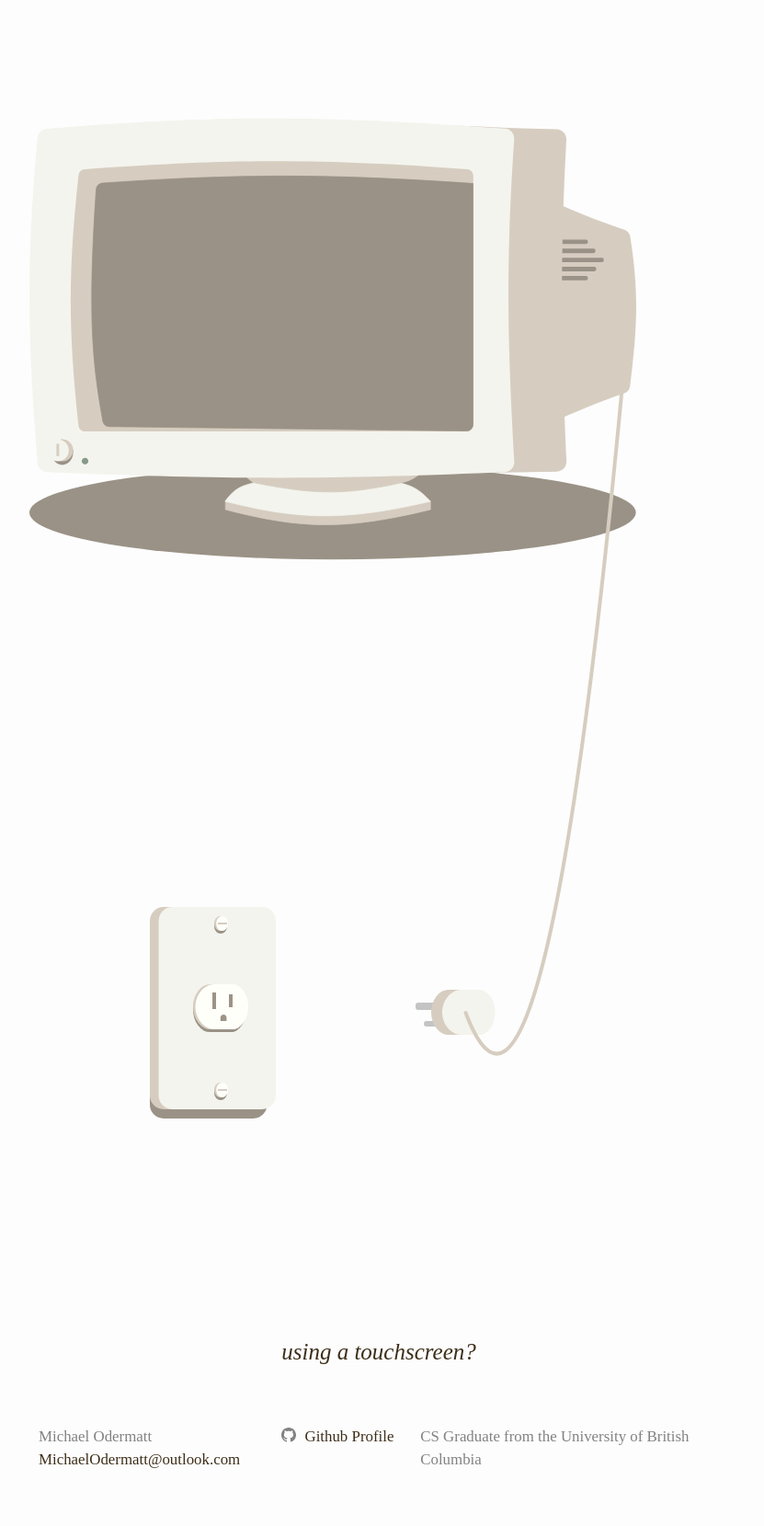
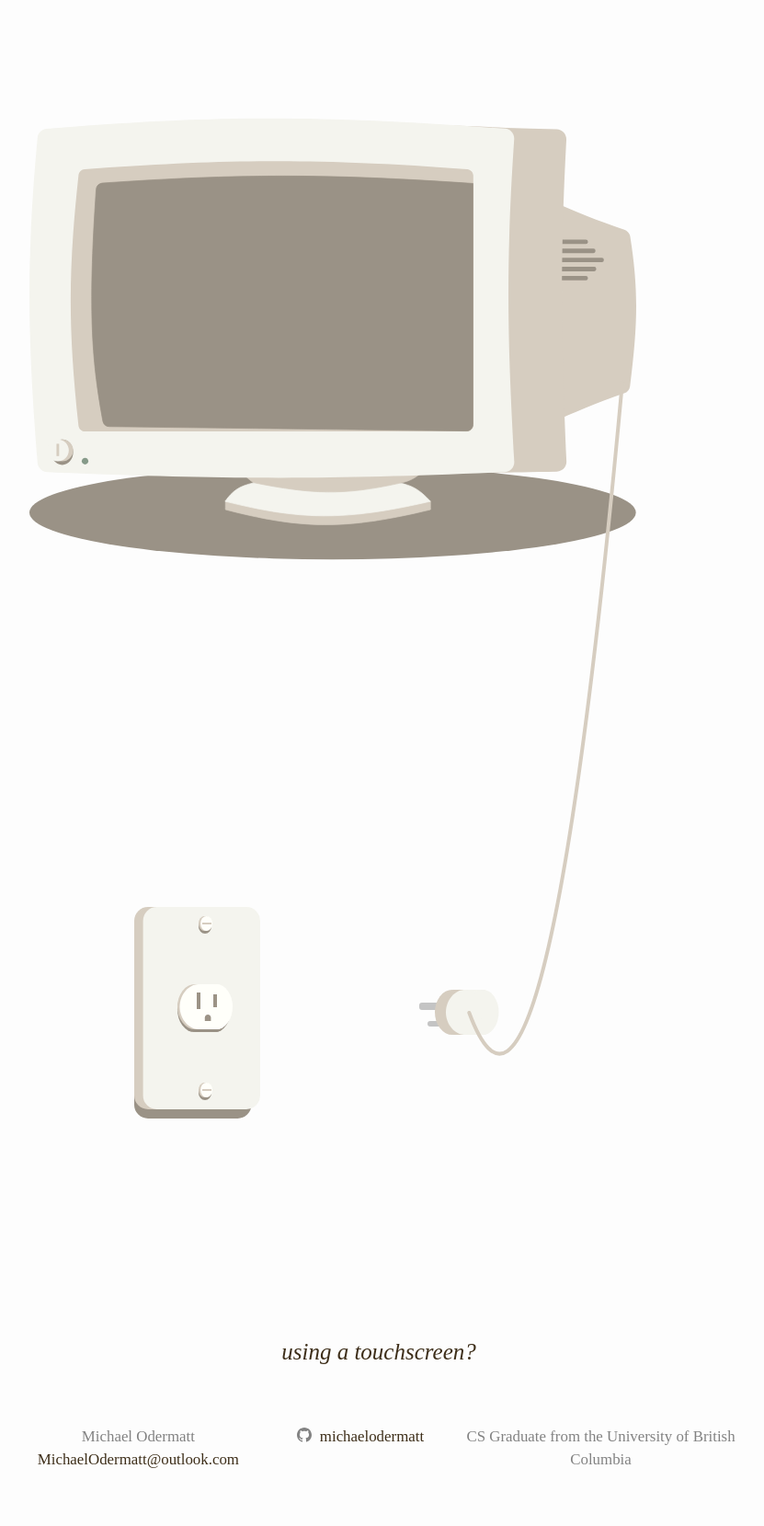
Before and after one commit to MichaelOdermatt/MichaelOdermatt.github.io, a Jekyll site: the page built from index.markdown, in a window 1280 px wide. Shown: the whole page at 92% size, without its empty margins (228-1059 px from the left). Built offline with Jekyll 4.4.1, drawn with Linux system fonts in a browser that asks for light colours.

Commit message:
fixed footer formatting

```diff
--- a/_config.yml
+++ b/_config.yml
@@ -22,7 +22,7 @@ title: Michael Odermatt
 email: MichaelOdermatt@outlook.com
 description: >- # this means to ignore newlines until "baseurl:"
   CS Graduate from the University of British Columbia
-github_username: Github Profile
+github_username: michaelodermatt
 
 # Build settings
 # theme: minima
--- a/_sass/minima.scss
+++ b/_sass/minima.scss
@@ -21,7 +21,7 @@ $grey-color-dark:  darken($grey-color, 25%) !default;
 $table-text-align: left !default;
 
 // Width of the content area
-$content-width:    800px !default;
+$content-width:    850px !default;
 
 $on-palm:          600px !default;
 $on-laptop:        800px !default;
--- a/_sass/minima/_layout.scss
+++ b/_sass/minima/_layout.scss
@@ -132,6 +132,7 @@
 
 .footer-col {
   float: left;
+  text-align: center;
   margin-bottom: $spacing-unit / 2;
   padding-left: $spacing-unit / 2;
 }
@@ -142,13 +143,13 @@
 }
 
 .footer-col-2 {
-  width: -webkit-calc(20% - (#{$spacing-unit} / 2));
-  width:         calc(20% - (#{$spacing-unit} / 2));
+  width: -webkit-calc(25% - (#{$spacing-unit} / 2));
+  width:         calc(25% - (#{$spacing-unit} / 2));
 }
 
 .footer-col-3 {
-  width: -webkit-calc(45% - (#{$spacing-unit} / 2));
-  width:         calc(45% - (#{$spacing-unit} / 2));
+  width: -webkit-calc(40% - (#{$spacing-unit} / 2));
+  width:         calc(40% - (#{$spacing-unit} / 2));
 }
 
 @include media-query($on-laptop) {
```
Also changed, not shown: 7 other files.
